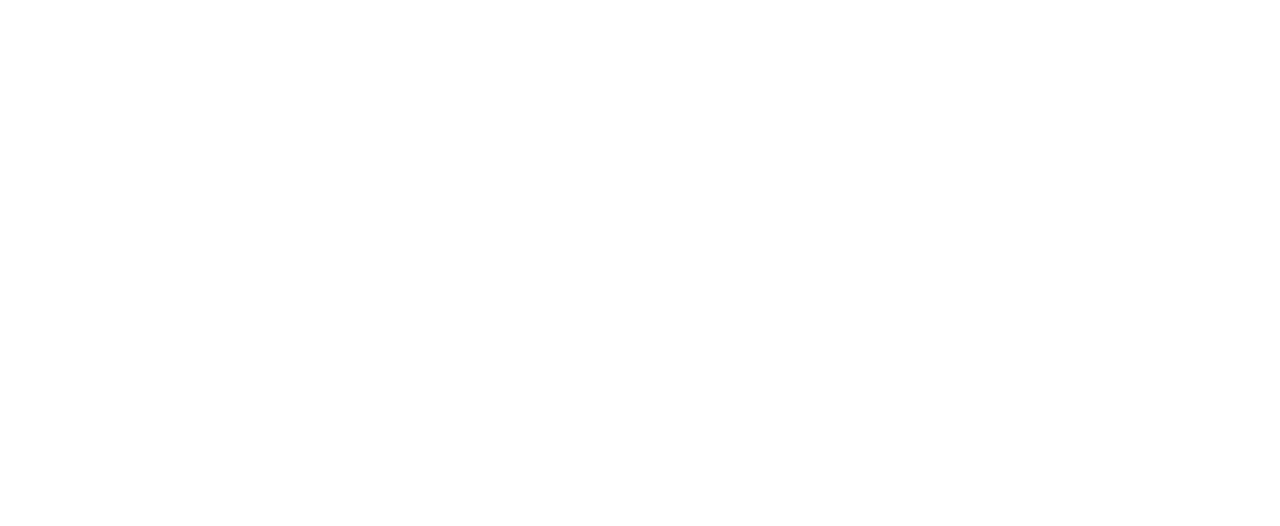
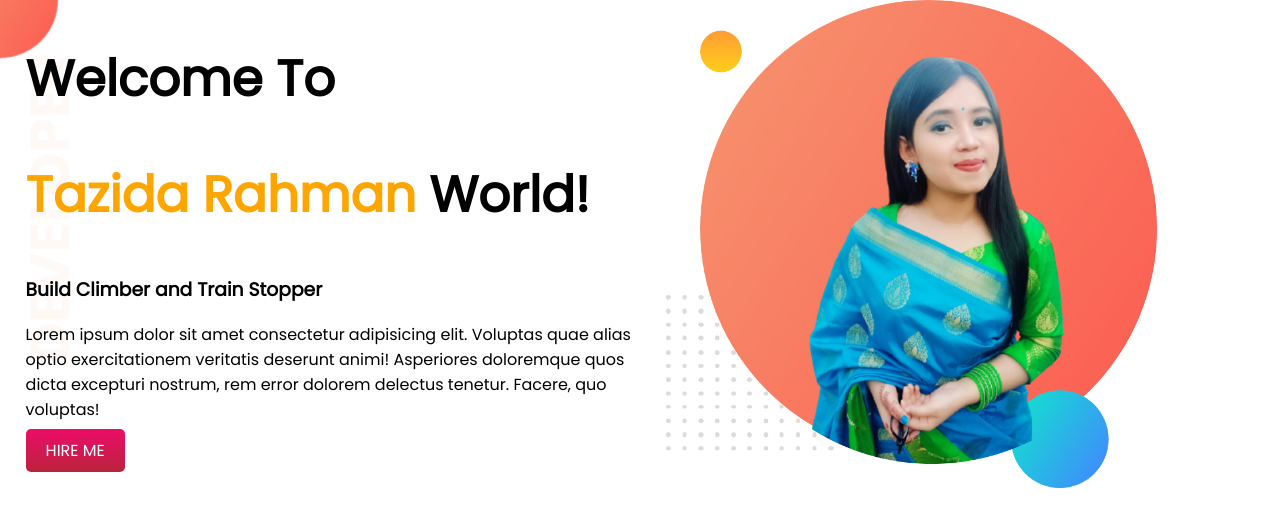
Before and after one commit to Tazida/developer-portfolio, a plain HTML site: page index.html in a window 1280 px wide. Drawn offline with Linux system fonts and the light colour scheme.

Commit message:
top banner added

```diff
--- a/index.html
+++ b/index.html
@@ -1,13 +1,41 @@
 <!DOCTYPE html>
 <html lang="en">
-<head>
-  <meta charset="UTF-8">
-  <meta http-equiv="X-UA-Compatible" content="IE=edge">
-  <meta name="viewport" content="width=device-width, initial-scale=1.0">
-  <title>Tazida Portfolio</title>
-  <link rel="stylesheet" href="style.css">
-</head>
-<body>
-
-</body>
+  <head>
+    <meta charset="UTF-8" />
+    <meta http-equiv="X-UA-Compatible" content="IE=edge" />
+    <meta name="viewport" content="width=device-width, initial-scale=1.0" />
+    <title>Tazida Portfolio</title>
+    <link rel="preconnect" href="https://fonts.googleapis.com" />
+    <link rel="preconnect" href="https://fonts.gstatic.com" crossorigin />
+    <link
+      href="https://fonts.googleapis.com/css2?family=Poppins&display=swap"
+      rel="stylesheet"
+    />
+    <link rel="stylesheet" href="style.css" />
+  </head>
+  <body>
+    <section class="top-banner">
+      <div class="half-width">
+        <h1>Welcome To</h1>
+        <h1><span class="orange-color">Tazida Rahman</span> World!</h1>
+        <h3>Build Climber and Train Stopper</h3>
+        <p>
+          Lorem ipsum dolor sit amet consectetur adipisicing elit. Voluptas quae
+          alias optio exercitationem veritatis deserunt animi! Asperiores
+          doloremque quos dicta excepturi nostrum, rem error dolorem delectus
+          tenetur. Facere, quo voluptas!
+        </p>
+        <a
+          class="link-button"
+          target="_blank"
+          href="https://www.linkedin.com/in/tazida-rahman-chowdhury-201011154/"
+        >
+          HIRE ME
+        </a>
+      </div>
+      <div class="half-width">
+        <img src="images/tazida1.png" alt="" />
+      </div>
+    </section>
+  </body>
 </html>
--- a/style.css
+++ b/style.css
@@ -0,0 +1,32 @@
+body {
+  font-family: "Poppins", sans-serif;
+  margin: 0;
+}
+h1 {
+  font-size: 50px;
+}
+.orange-color {
+  color: orange;
+}
+section {
+  display: flex;
+}
+.half-width {
+  width: 50%;
+  padding-left: 2%;
+}
+.half-width img {
+  width: 80%;
+}
+.link-button {
+  text-decoration: none;
+  background-image: linear-gradient(rgb(236, 13, 106), rgb(186, 35, 60));
+  padding: 10px 20px;
+  color: white;
+  font-size: 700;
+  border-radius: 5px;
+}
+.top-banner {
+  background-image: url(images/top-banner.png);
+  background-repeat: no-repeat;
+}
```
Also changed, not shown: images/dream-bg.png (added), images/exp-bg.png (added), images/jhankar.png (added), images/jhankar2.png (added), images/my-bg.png (added), images/my-bg2.png (added), images/tazida1.png (added), images/top-banner.png (added), showOff/muni.jpg (added), 8 other files.
